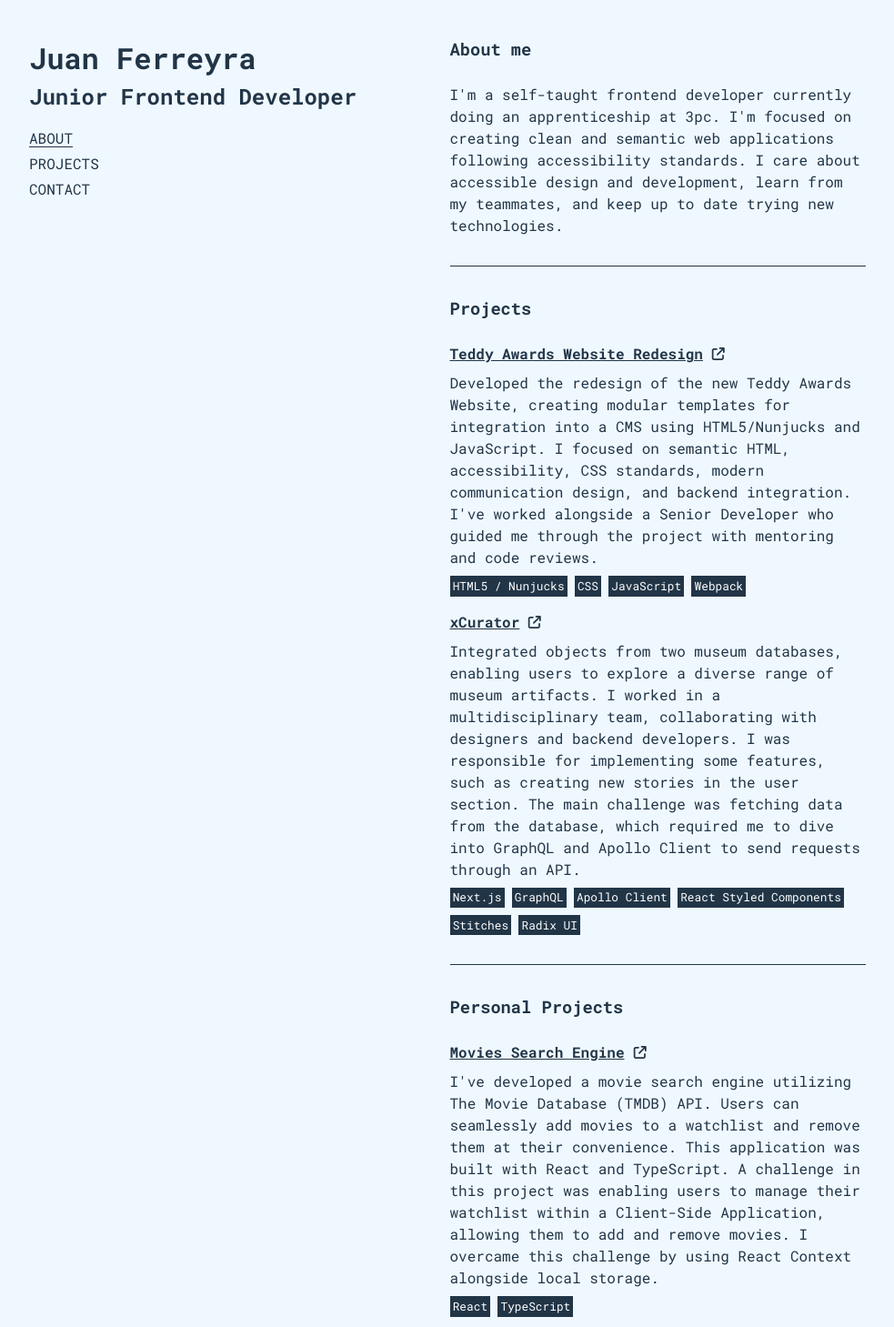
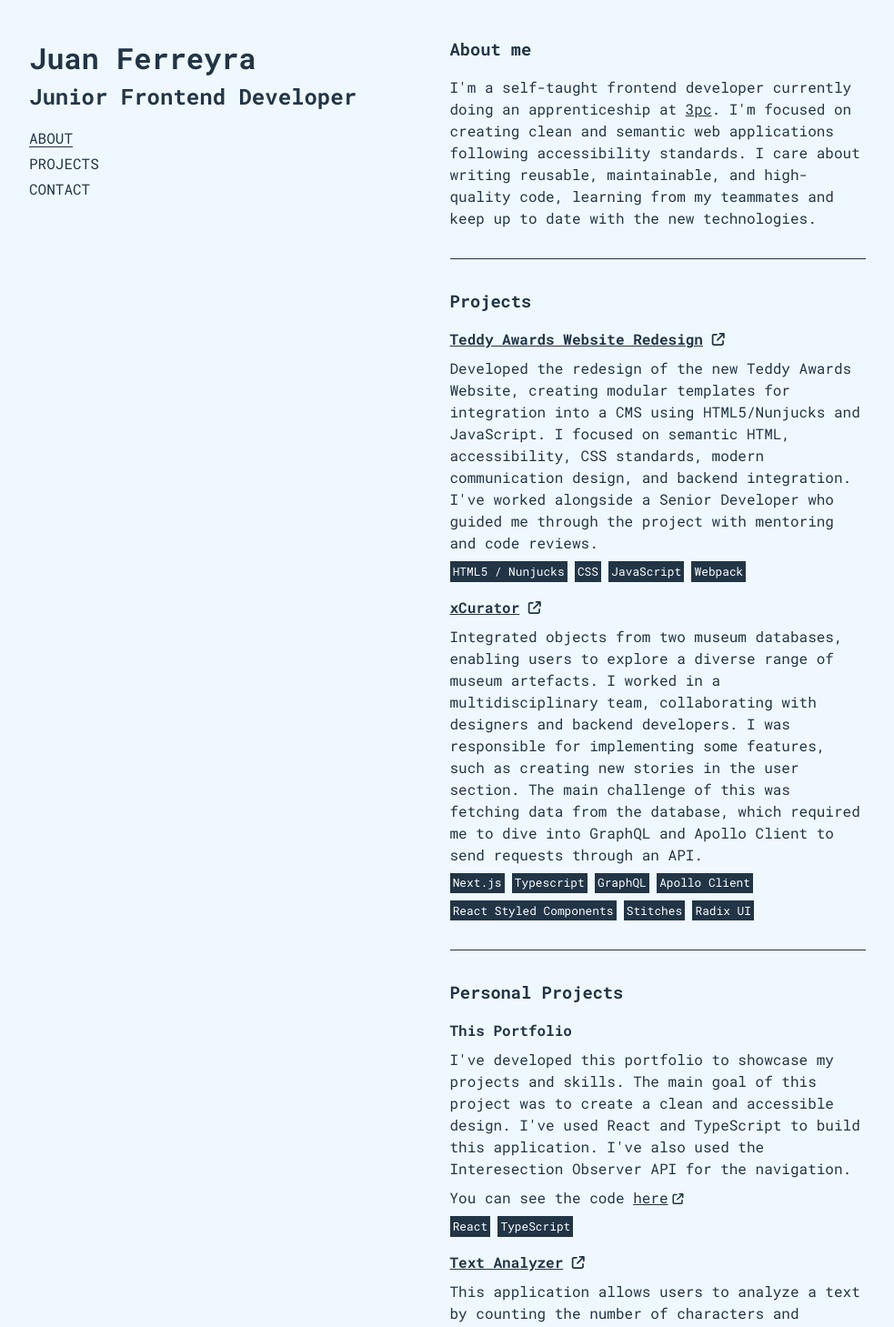
Before and after one commit to jnuaff/jnuaff-portfolio, a React (Vite) app: page / in a window 1280 px wide. Shown: the top 1459 px of the page at 91% size, without its empty margins (148-1131 px from the left). Built offline with nearby package versions, Linux system fonts and the light colour scheme.

Commit message:
feat: added external links

```diff
--- a/src/App.css
+++ b/src/App.css
@@ -41,15 +41,29 @@
 	gap: 2rem;
 }
 
-.info-wrapper__content{
+.info-item__wrapper{
+	position: relative;
+	display: inline;
+}
+
+/* change later, this is a temporary styling because of font awesome settings */
+.test{
+	position: absolute;
+	top: 55%;
+	right:-18px;
+	transform: translateY(-50%);
+}
+
+
+.info-wrapper__paragraph{
 	display: flex;
-	flex-direction: column;
+	flex-direction: row;
 	justify-content: start;
-	gap: 1.25em;
+	gap: 0.5em;
 }
 
 .info-wrapper__content h3 {
-	padding-bottom: 4px;
+	padding-bottom: 16px;
 }
 
 .info-wrapper__items {
--- a/src/App.tsx
+++ b/src/App.tsx
@@ -11,6 +11,8 @@ interface Project {
 	link: string;
 	description: string;
 	stack: string[];
+	code?: string;
+	hasLink?: boolean;
 }
 
 const projects: Project[] = [
@@ -18,33 +20,36 @@ const projects: Project[] = [
 		title: "Teddy Awards Website Redesign",
 		link: "https://www.teddyaward.tv/de/",
 		description:
-		"Developed the redesign of the new Teddy Awards Website, creating modular templates for integration into a CMS using HTML5/Nunjucks and JavaScript. I focused on semantic HTML, accessibility, CSS standards, modern communication design, and backend integration. I've worked alongside a Senior Developer who guided me through the project with mentoring and code reviews.",
+			"Developed the redesign of the new Teddy Awards Website, creating modular templates for integration into a CMS using HTML5/Nunjucks and JavaScript. I focused on semantic HTML, accessibility, CSS standards, modern communication design, and backend integration. I've worked alongside a Senior Developer who guided me through the project with mentoring and code reviews.",
 		stack: ["HTML5 / Nunjucks", "CSS", "JavaScript", "Webpack"],
 	},
 	{
 		title: "xCurator",
 		link: "https://xcurator.landesmuseum.de/",
 		description:
-
-		"Integrated objects from two museum databases, enabling users to explore a diverse range of museum artifacts. I worked in a multidisciplinary team, collaborating with designers and backend developers. I was responsible for implementing some features, such as creating new stories in the user section. The main challenge was fetching data from the database, which required me to dive into GraphQL and Apollo Client to send requests through an API.",
-		stack: ["Next.js", "GraphQL", "Apollo Client", "React Styled Components", "Stitches", "Radix UI"],
+			"Integrated objects from two museum databases, enabling users to explore a diverse range of museum artefacts. I worked in a multidisciplinary team, collaborating with designers and backend developers. I was responsible for implementing some features, such as creating new stories in the user section. The main challenge of this was fetching data from the database, which required me to dive into GraphQL and Apollo Client to send requests through an API.",
+		stack: ["Next.js", "Typescript", "GraphQL", "Apollo Client", "React Styled Components", "Stitches", "Radix UI"],
 	},
 ];
 
 const personalProjects: Project[] = [
 	{
-		title: "Movies Search Engine",
-		link: "https://movies-finder123.netlify.app/",
+		title: "This Portfolio",
+		link: "",
 		description:
-		"I've developed a movie search engine utilizing The Movie Database (TMDB) API. Users can seamlessly add movies to a watchlist and remove them at their convenience. This application was built with React and TypeScript. A challenge in this project was enabling users to manage their watchlist within a Client-Side Application, allowing them to add and remove movies. I overcame this challenge by using React Context alongside local storage." ,
+			"				I've developed this portfolio to showcase my projects and skills. The main goal of this project was to create a clean and accessible design. I've used React and TypeScript to build this application. I've also used the Interesection Observer API for the navigation.",
 		stack: ["React", "TypeScript"],
+		code: "https://github.com/jnuaff/jnuaff-portfolio",
+		hasLink: false,
 	},
 	{
 		title: "Text Analyzer",
-		link: "https://text-analizer.netlify.app/",
+		link: "https://text-analyzer-netify.netlify.app/",
 		description:
 			"				This application allows users to analyze a text by counting the number of characters and paragraphs, among other functions. The main goal of this project was to dive into regular expressions.",
 		stack: ["React", "TypeScript"],
+		code: "https://github.com/jnuaff/text-analyzer",
+		hasLink: true,
 	},
 	{
 		title: "The Mate Tee guide",
@@ -52,6 +57,17 @@ const personalProjects: Project[] = [
 		description:
 			"Since I'm living in Berlin, there are not many people who are familiar with mate, so I've developed this application to explain curious people how important this kind of \"tea\" is to me. The challenge of this project was to play with animations and transitions, integrate some 3D objects and think out of the box in terms of design.",
 		stack: ["React", "TypeScript"],
+		code: "https://github.com/jnuaff/mate-tee-guide",
+		hasLink: true,
+	},
+	{
+		title: "Movies Search Engine",
+		link: "https://movies-finder123.netlify.app/",
+		description:
+			"I've developed a movie search engine utilizing The Movie Database (TMDB) API. Users can seamlessly add movies to a watchlist and remove them at their convenience. This application was built with React and TypeScript, the data was fetched using the TanStack Query Library. A challenge in this project was enabling users to manage their watchlist within a Client-Side Application, allowing them to add and remove movies. I overcame it by using React Context alongside local storage.",
+		stack: ["React", "TypeScript"],
+		code: "https://github.com/jnuaff/movies-finder",
+		hasLink: true,
 	},
 ];
 
@@ -123,9 +139,8 @@ function App() {
 				<div className="info-wrapper__content" id="about" ref={aboutRef}>
 					<h3>About me</h3>
 					<p>
-						I'm a self-taught frontend developer currently doing an apprenticeship at 3pc. I'm focused on creating clean and semantic
-						web applications following accessibility standards. I care about accessible design and development, learn from my teammates,
-						and keep up to date trying new technologies.
+						I'm a self-taught frontend developer currently doing an apprenticeship at <a href="https://3pc.de/">3pc</a>. I'm focused on
+						creating clean and semantic web applications following accessibility standards. I care about writing reusable, maintainable, and high-quality code, learning from my teammates and keep up to date with the new technologies.
 					</p>
 				</div>
 				<span className="divider" />
@@ -156,11 +171,25 @@ function App() {
 					<ul className="info-wrapper__items">
 						{personalProjects.map((project) => (
 							<li className="info-wrapper__item">
-								<a className="info-item__link" href={project.link} target="_blank" rel="noreferrer">
+								{project.hasLink ? (
+									<a className="info-item__link" href={project.link} target="_blank" rel="noreferrer">
+										<h4>{project.title}</h4>
+										<FontAwesomeIcon icon={externalLinkIcon} size="sm" />
+									</a>
+								) : (
 									<h4>{project.title}</h4>
-									<FontAwesomeIcon icon={externalLinkIcon} size="sm" />
-								</a>
+								)}
+
 								<p>{project.description}</p>
+								<p>
+									You can see the code{" "}
+									<a href={project.code} className="info-item__wrapper">
+										<span>
+											here
+										</span>
+										<FontAwesomeIcon className="test" icon={externalLinkIcon} size="xs" />
+									</a>
+								</p>
 								<div className="info-item__chips">
 									{project.stack.map((stack, index) => (
 										<span key={index} className="info-item__chip">
@@ -175,9 +204,7 @@ function App() {
 				<span className="divider" />
 				<div className="contact-wrapper" id="contact" ref={contactRef}>
 					<h3>Let's connect!</h3>
-					<p>
-						Reach out if you have a project in mind, want to collaborate, or are curious about the code behind my projects.
-					</p>
+					<p>Reach out if you have a project in mind, want to collaborate, or are curious about the code behind my projects.</p>
 					<ul className="contact-wrapper__links">
 						<li>
 							<a
```
